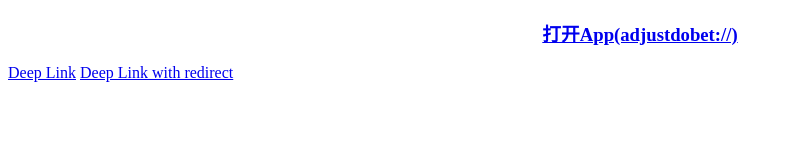
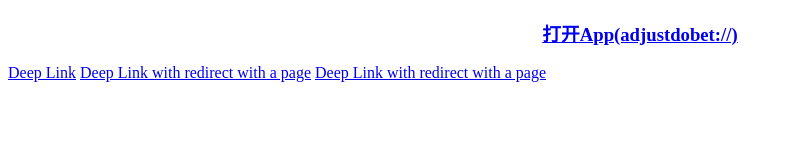
Before and after one commit to w830207/test_scheme, a plain HTML site: page index.html in a window 1280 px wide. Shown: the whole page, without its empty margins (0-792 px from the left). Drawn offline with Linux system fonts and the light colour scheme.

Commit message:
Update index.html

```diff
--- a/index.html
+++ b/index.html
@@ -24,7 +24,10 @@
 
 
     <a href="https://app.adjust.com/1db8jcmx?deep_link=adjustdobet%3A%2F%2F">Deep Link</a>
-    <a href="https://app.adjust.com/1db8jcmx?deep_link=adjustdobet%3A%2F%2F&redirect=https%3A%2F%2Fwww.google.com%2F">Deep Link with redirect</a>
+
+    <a href="https://app.adjust.com/1db8jcmx?deep_link=adjustdobet%3A%2F%2F&redirect=https%3A%2F%2Fwww.google.com%2F">Deep Link with redirect with a page</a>
+
+    <a href="https://app.adjust.com/1db8jcmx?deep_link=adjustdobet%3A%2F%2F&redirect=https%3A%2F%2Fapp72.topgame10.com%2Ftf%2Fdobet.website.apk">Deep Link with redirect with a page</a>
 
 </body>
 
```
